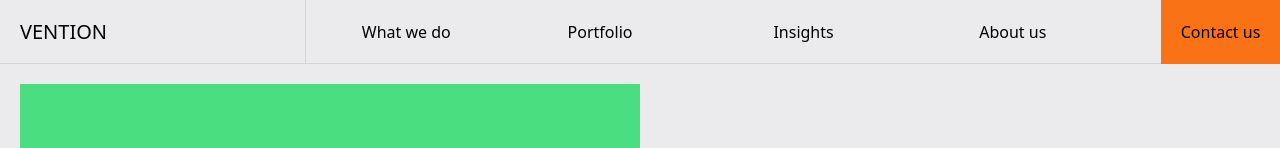
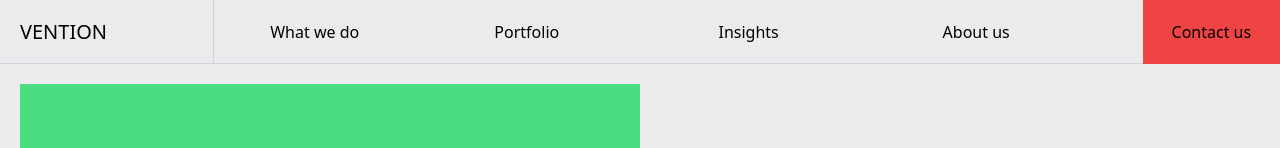
Before and after one commit to DemonHa/specialpainting, a Next.js app: page / in a window 1280 px wide. Shown: the top 148 px of the page. Built offline with nearby package versions, Linux system fonts and the light colour scheme.

Commit message:
nav-bar-fix

```diff
--- a/src/components/nav-bar/nav-bar-link.tsx
+++ b/src/components/nav-bar/nav-bar-link.tsx
@@ -7,9 +7,9 @@ type props = {
 };
 
 const filledClasses =
-  "h-[8dvh] w-[13ch] py-6 px-2 ml-8 bg-orange-500 text-[16px] text-black hover:bg-orange-400 flex items-center justify-center";
+  "h-[4rem] w-[15ch] py-6 px-2 ml-8 bg-red-500 text-[16px] text-black hover:bg-red-400 flex items-center justify-center";
 const normalClasses =
-  "h-[8dvh] w-[12ch] py-6 px-2 mx-12 text-[16px] hover:text-red-300 flex items-center justify-start";
+  "h-[4rem] w-[14ch] py-6 px-2 mx-12 text-[16px] hover:text-red-300 flex items-center justify-start";
 
 const NavBarLink = ({ text, filled = false, link }: props) => {
   if (filled) {
--- a/src/components/nav-bar/nav-bar.tsx
+++ b/src/components/nav-bar/nav-bar.tsx
@@ -1,36 +1,24 @@
 "use client";
 
+import Link from "next/link";
 import { useState, useEffect } from "react";
-import Link from "next/link";
+import NavBarLink from "./nav-bar-link";
+import { MdArrowOutward } from "react-icons/md";
+import AnimatedMenuButton from "./animated-menu-button";
 import { motion, AnimatePresence } from "framer-motion";
-import NavBarLink from "./nav-bar-link";
-import AnimatedMenuButton from "./animated-menu-button";
-import { MdArrowOutward } from "react-icons/md";
+import { smallMenuData, bigMenuData } from "./utils/menu-data";
+import useSmallScreenMenuHeight from "./utils/use-small-screen-menu-height";
 
-const menuVariants = {
-  closed: {
-    height: 0,
-    transition: {
-      duration: 0.5,
-      ease: "easeInOut",
-    },
-  },
-  open: {
-    height: "100dvh", // Target height for the open state
-    transition: {
-      duration: 0.5,
-      ease: "easeInOut",
-    },
-  },
-};
 
 const menuTitleStyles =
-  "h-[15vh] flex justify-start items-end py-3 px-7 text-lg border-b border-gray-300 dark:border-slate-700";
+  "h-[6rem] flex justify-start items-end py-3 px-7 text-lg border-b border-gray-300 dark:border-slate-700";
 const menuLinkStyles =
-  "h-[10vh] flex justify-start items-end py-3 px-7 text-xl font-semibold border-b border-gray-300 dark:border-slate-700 text-black dark:text-orange-300 cursor-pointer";
+  "h-[4rem] flex justify-start items-end py-3 px-7 text-xl font-semibold border-b border-gray-300 dark:border-slate-700 text-black dark:text-orange-300 cursor-pointer";
+
 
 const Navbar = () => {
   const [open, setOpen] = useState(false);
+  const smallMenuHeight = useSmallScreenMenuHeight(4 * 16);
 
   useEffect(() => {
     if (open) {
@@ -45,9 +33,10 @@ const Navbar = () => {
     };
   }, [open]);
 
+
   return (
-    <div>
-      <div className="flex justify-between w-full border-b border-gray-300 dark:border-slate-700 divide-x divide-gray-300 dark:divide-slate-700 z-20 h-[7dvh] md:h-[7dvh] sm:h-[7dvh] lg:h-[7dvh] xl:h-[8dvh]">
+    <div className="sticky top-0 bg-inherit z-20">
+      <div className="flex justify-between w-full border-b border-gray-300 dark:border-slate-700 divide-x divide-gray-300 dark:divide-slate-700 h-[4rem]">
         <div className="flex-1 flex items-center">
           <Link href="/">
             <div className="p-5 text-xl">VENTION</div>
@@ -58,62 +47,37 @@ const Navbar = () => {
         </div>
         {/* menu for big screens */}
         <div className="hidden xl:flex justify-between text-xl">
-          <NavBarLink text="What we do" link="what-we-do" />
-          <NavBarLink text="Portfolio" link="portfolio" />
-          <NavBarLink text="Insights" link="insights" />
-          <NavBarLink text="About us" link="about-us" />
-          <NavBarLink text="Contact us" filled link="contact" />
+          {bigMenuData.map((item) => <NavBarLink text={item.label} link={item.link} filled={item.filled} />)}
         </div>
       </div>
       {/* menu for small screens */}
       <AnimatePresence>
         {open && (
           <motion.div
-            initial="closed"
-            animate="open"
-            exit="closed"
-            variants={menuVariants}
-            className="z-10 absolute w-full overflow-hidden flex xl:hidden"
-            style={{ top: "7dvh" }} // Adjust accordingly
+            initial={{ height: 0 }}
+            animate={{ height: smallMenuHeight }} // Apply dynamic height for animation
+            exit={{ height: 0 }}
+            transition={{ duration: 0.5, ease: "easeInOut" }} // Keep your transition, but it won't affect real-time resizing
+            className="z-10 absolute w-full overflow-hidden overflow-y-auto top-[4rem] flex xl:hidden"
+            style={{ height: smallMenuHeight }} // Directly apply dynamic height for real-time updates
           >
-            <div className="w-[30vw] h-[93dvh] bg-glass-bg bg-opacity-35 shadow-glass backdrop-blur-glass border border-glass-border"></div>
-            <div className="z-10 bg-background-white dark:bg-background-dark flex flex-col justify-between h-[93dvh] w-[70vw]">
+            <div className="w-[30vw] bg-glass-bg bg-opacity-35 shadow-glass backdrop-blur-glass border border-glass-border min-h-[35rem]" style={{ height: smallMenuHeight }}></div>
+            <div className="z-10 bg-background-white dark:bg-background-dark flex flex-col justify-between w-[70vw]  min-h-[35rem]" style={{ height: smallMenuHeight }}>
               <div>
-                {/* Content goes here */}
-                <div className={menuTitleStyles}>What we do</div>
-                <Link
-                  onClick={() => {
-                    setOpen((prev) => !prev);
-                  }}
-                  href="portfolio"
-                >
-                  <div className={menuLinkStyles}>Portfolio</div>
-                </Link>
-                <Link
-                  onClick={() => {
-                    setOpen((prev) => !prev);
-                  }}
-                  href="what-we-do"
-                >
-                  <div className={menuLinkStyles}>Our Work</div>
-                </Link>
-                <div className={menuTitleStyles}>About Us</div>
-                <Link
-                  onClick={() => {
-                    setOpen((prev) => !prev);
-                  }}
-                  href="about-us"
-                >
-                  <div className={menuLinkStyles}>Reviews</div>
-                </Link>
-                <Link
-                  onClick={() => {
-                    setOpen((prev) => !prev);
-                  }}
-                  href="insights"
-                >
-                  <div className={menuLinkStyles}>Insights</div>
-                </Link>
+                {smallMenuData.map((item) => {
+                  if (item.isTitle) {
+                    return <div className={menuTitleStyles}>{item.label}</div>
+                  } else {
+                    return <Link
+                      onClick={() => {
+                        setOpen((prev) => !prev);
+                      }}
+                      href={item.link}
+                    >
+                      <div className={menuLinkStyles}>{item.label}</div>
+                    </Link>
+                  }
+                })}
               </div>
               {/* Fixed Button at the Bottom */}
               <Link
@@ -121,7 +85,7 @@ const Navbar = () => {
                   setOpen((prev) => !prev);
                 }}
                 href="contact"
-                className="px-6 py-3 bg-orange-500 mt-auto w-full flex justify-between items-center"
+                className="px-6 py-3 bg-orange-500 mt-auto w-[70vw] flex justify-between items-center"
               >
                 <div className="text-xl font-semibold m-2">Contact Us</div>
                 <MdArrowOutward size={34} />
--- /dev/null
+++ b/src/components/nav-bar/utils/menu-data.tsx
@@ -0,0 +1,60 @@
+export const bigMenuData = [
+    {
+      label: "What we do",
+      link: "what-we-do",
+      filled: false,
+    },
+    {
+      label: "Portfolio",
+      link: "portfolio",
+      filled: false,
+    },
+    {
+      label: "Insights",
+      link: "insights",
+      filled: false,
+    },
+    {
+      label: "About us",
+      link: "about-us",
+      filled: false,
+    },
+    {
+      label: "Contact us",
+      link: "contact",
+      filled: true,
+    },
+  ]
+
+  export const smallMenuData = [
+    {
+      label: "What we do",
+      link: "/",
+      isTitle: true,
+    },
+    {
+      label: "Portfolio",
+      link: "portfolio",
+      isTitle: false,
+    },
+    {
+      label: "Our Work",
+      link: "what-we-do",
+      isTitle: false,
+    },
+    {
+      label: "About Us",
+      link: "/",
+      isTitle: true,
+    },
+    {
+      label: "Reviews",
+      link: "about-us",
+      isTitle: false,
+    },
+    {
+      label: "Insights",
+      link: "insights",
+      isTitle: false,
+    },
+  ]
--- /dev/null
+++ b/src/components/nav-bar/utils/use-small-screen-menu-height.ts
@@ -0,0 +1,20 @@
+"use client";
+
+import { useState, useEffect } from "react";
+
+const useSmallScreenMenuHeight = (navBarHeight: number) => {
+    const [height, setHeight] = useState(typeof window !== 'undefined' ? window.innerHeight - navBarHeight : 0);
+
+    useEffect(() => {
+        const handleResize = () => {
+            setHeight(window.innerHeight - navBarHeight);
+        };
+
+        window.addEventListener('resize', handleResize);
+        return () => window.removeEventListener('resize', handleResize);
+    }, []);
+
+    return `${height}px`;
+};
+
+export default useSmallScreenMenuHeight;
```
